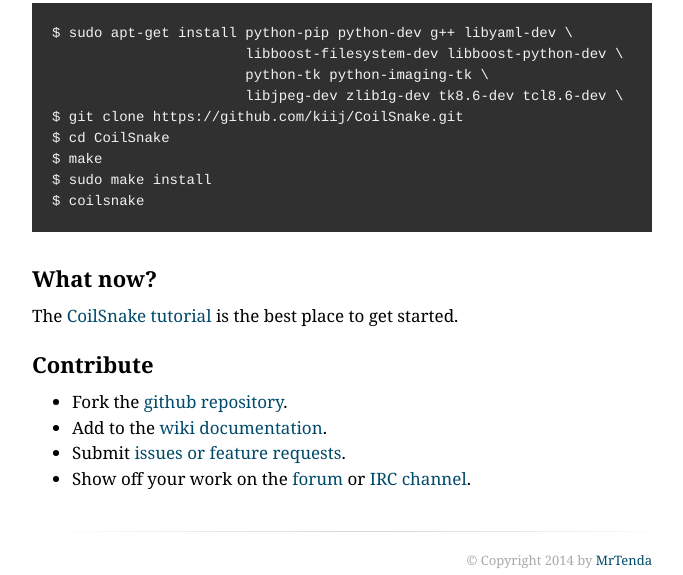
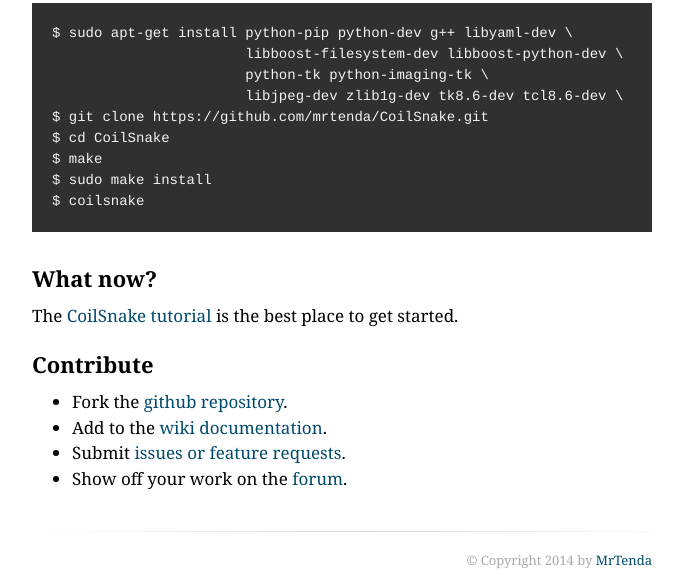
Before and after one commit to pk-hack/CoilSnake, a Jekyll site: the page built from index.md, in a window 1280 px wide, cut to the strip 901-1476 px from the top of the page. Shown: the whole strip, without its empty margins (298-981 px from the left). Built offline with Jekyll 4.4.1, drawn with Linux system fonts in a browser that asks for light colours; grey boxes are pictures that could not be loaded.

Commit message:
kiij -> mrtenda

```diff
--- a/_includes/download_section.md
+++ b/_includes/download_section.md
@@ -8,7 +8,7 @@
                            libboost-filesystem-dev libboost-python-dev \
                            python-tk python-imaging-tk \
                            libjpeg-dev zlib1g-dev tk8.6-dev tcl8.6-dev \
-    $ git clone https://github.com/kiij/CoilSnake.git
+    $ git clone https://github.com/mrtenda/CoilSnake.git
     $ cd CoilSnake
     $ make
     $ sudo make install
--- a/_layouts/default.html
+++ b/_layouts/default.html
@@ -23,8 +23,8 @@
         <section id="downloads" class="clearfix">
           <a href="{{site.windows_download_url}}" id="download-windows" class="button"><span>Download</span></a>
           <a href="download.html" id="download-linux" class="button"><span>Download</span></a>
-          <a href="https://github.com/kiij/CoilSnake/wiki/Tutorial" id="view-documentation" class="button"><span>Tutorial</span></a>
-          <a href="https://github.com/kiij/CoilSnake" id="view-on-github" class="button"><span>GitHub</span></a>
+          <a href="https://github.com/mrtenda/CoilSnake/wiki/Tutorial" id="view-documentation" class="button"><span>Tutorial</span></a>
+          <a href="https://github.com/mrtenda/CoilSnake" id="view-on-github" class="button"><span>GitHub</span></a>
         </section>
 
         <section id="main_content">
@@ -34,7 +34,7 @@
         </section>
 
         <footer>
-            © Copyright 2014 by <a href="https://github.com/kiij">MrTenda</a>
+            © Copyright 2014 by <a href="https://github.com/mrtenda">MrTenda</a>
         </footer>
 
         <script type="text/javascript">
--- a/index.md
+++ b/index.md
@@ -39,15 +39,15 @@
 whatnow-content: |
   ## What now?
 
-  The [CoilSnake tutorial](https://github.com/kiij/CoilSnake/wiki/Tutorial) is the best place to get started.
+  The [CoilSnake tutorial](https://github.com/mrtenda/CoilSnake/wiki/Tutorial) is the best place to get started.
 
 contribute-content: |
   ## Contribute
 
-  * Fork the [github repository](https://github.com/kiij/CoilSnake).
-  * Add to the [wiki documentation](https://github.com/kiij/CoilSnake/wiki).
-  * Submit [issues or feature  requests](https://github.com/kiij/CoilSnake/issues).
-  * Show off your work on the [forum](http://forum.starmen.net/forum/Community/PKHack) or [IRC channel](irc://irc.thinstack.net/pkhax).
+  * Fork the [github repository](https://github.com/mrtenda/CoilSnake).
+  * Add to the [wiki documentation](https://github.com/mrtenda/CoilSnake/wiki).
+  * Submit [issues or feature  requests](https://github.com/mrtenda/CoilSnake/issues).
+  * Show off your work on the [forum](http://forum.starmen.net/forum/Community/PKHack).
 
 ---
 
@@ -76,6 +76,6 @@
 </section>
 
 <section id="s_contribute">
-  <div class="topright"><iframe src="http://ghbtns.com/github-btn.html?user=kiij&amp;repo=CoilSnake&amp;type=watch&amp;count=true&amp;size=large" width="160" height="35" style="border: none;"> </iframe></div>
+  <div class="topright"><iframe src="http://ghbtns.com/github-btn.html?user=mrtenda&amp;repo=CoilSnake&amp;type=watch&amp;count=true&amp;size=large" width="160" height="35" style="border: none;"> </iframe></div>
   {{page.contribute-content | markdownify}}
 </section>
--- a/params.json
+++ b/params.json
@@ -1 +1 @@
-{"name":"CoilSnake","tagline":"A tool for modifying the EarthBound ROM image.","body":"**CoilSnake** is a tool for modifying the ROM image of the 1995 Super Nintendo game *EarthBound*. It allows users to first extract data from the ROM image, then modify the extracted data, and finally re-compile the data into a new ROM image. CoilSnake supports modification of most of the data in the game, such as:\r\n* sprites\r\n* maps\r\n* script and text\r\n* battle backgrounds\r\n* items\r\n* enemies\r\n* and more!\r\n\r\n### Support or Contact\r\nFor information about getting started with CoilSnake, please see the [EB Hacking 101](http://www.lyros.net/files/EBHack101.pdf) guide, created by [Lyrositor](https://github.com/Lyrositor).\r\n\r\nHaving trouble with CoilSnake? Create an issue on [GitHub](https://github.com/kiij/CoilSnake/issues) or consult the [PK Hack forum](forum.starmen.net/forum/Community/PKHack) and someone will help you sort it out.","google":"UA-36045651-3","note":"Don't delete this file! It's used internally to help with page regeneration."}
+{"name":"CoilSnake","tagline":"A tool for modifying the EarthBound ROM image.","body":"**CoilSnake** is a tool for modifying the ROM image of the 1995 Super Nintendo game *EarthBound*. It allows users to first extract data from the ROM image, then modify the extracted data, and finally re-compile the data into a new ROM image. CoilSnake supports modification of most of the data in the game, such as:\r\n* sprites\r\n* maps\r\n* script and text\r\n* battle backgrounds\r\n* items\r\n* enemies\r\n* and more!\r\n\r\n### Support or Contact\r\nFor information about getting started with CoilSnake, please see the [EB Hacking 101](http://www.lyros.net/files/EBHack101.pdf) guide, created by [Lyrositor](https://github.com/Lyrositor).\r\n\r\nHaving trouble with CoilSnake? Create an issue on [GitHub](https://github.com/mrtenda/CoilSnake/issues) or consult the [PK Hack forum](forum.starmen.net/forum/Community/PKHack) and someone will help you sort it out.","google":"UA-36045651-3","note":"Don't delete this file! It's used internally to help with page regeneration."}
```
